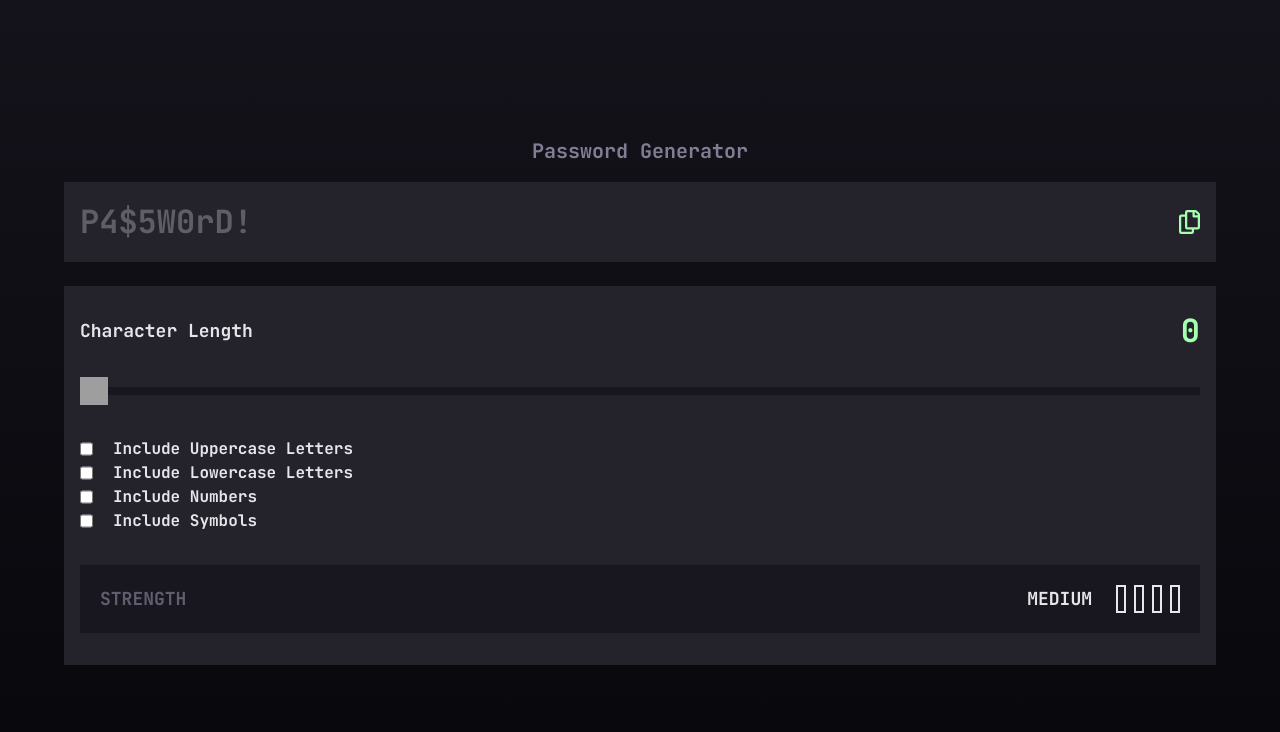
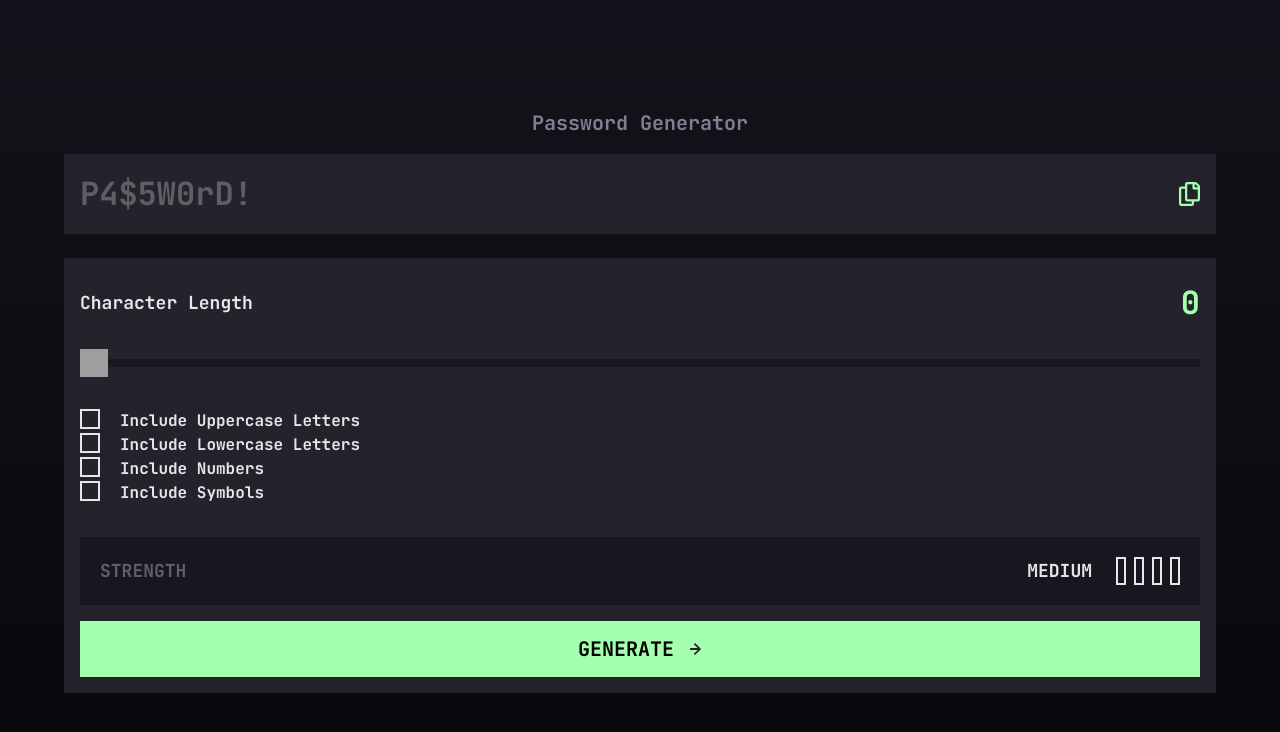
Before and after one commit to BYCODDE/React-Ts-Tw--password-generator-app, a React (Vite) app: page / in a window 1280 px wide. Shown: the top 732 px of the page. Built offline with nearby package versions, Linux system fonts and the light colour scheme.

Commit message:
new commit!

```diff
--- a/src/App.css
+++ b/src/App.css
@@ -14,3 +14,16 @@ input[type="range"]::-webkit-slider-thumb {
   appearance: none;
   background: var(--Very-Dark-Grey, #18171f);
 }
+
+/* input[type="checkbox"] {
+  appearance: none;
+  width: 20px;
+  height: 20px;
+  border: 2px solid var(--Almost-White, #e6e5ea);
+  cursor: pointer;
+} */
+
+input[type="checkbox"]:checked {
+  background: var(--Neon-Green, #a4ffaf);
+  border: 2px solid var(--Neon-Green, #a4ffaf);
+}
--- a/src/components/Main/Main.tsx
+++ b/src/components/Main/Main.tsx
@@ -1,6 +1,6 @@
 /* eslint-disable @typescript-eslint/no-explicit-any */
 import { ChangeEvent, useState } from "react";
-
+import arrow from "/images/icon-arrow-right.svg";
 export default function Main() {
   const [value, setValue] = useState(0);
 
@@ -8,7 +8,7 @@ export default function Main() {
     setValue(parseInt(event.target.value));
   };
   return (
-    <main className="pt-[21px] pr-[16px] pb-[16px] pl-[16px] w-[100%] max-h-[423px] bg-background3 mt-[24px]">
+    <main className="pt-[21px] pr-[16px] pb-[16px] pl-[16px] w-[100%] max-h-[100%] bg-background3 mt-[24px]">
       <section className="flex justify-between items-center">
         <h3 className="text-[18px] text-customColor3"> Character Length</h3>
         <h3 className="text-[32px] text-customColor4">{value}</h3>
@@ -27,28 +27,48 @@ export default function Main() {
       </section>
       <section className="flex flex-col">
         <label className="flex gap-[20px] text-customColor3">
-          <input type="checkbox" name="Include Uppercase Letters" id="" />{" "}
+          <input
+            className="   w-5 h-5 border-2 border-almost-white cursor-pointer appearance-none"
+            type="checkbox"
+            name="Include Uppercase Letters"
+            id=""
+          />{" "}
           Include Uppercase Letters
         </label>
         <label
           className="flex gap-[20px] text-customColor3"
           htmlFor="Include Lowercase Letters"
         >
-          <input type="checkbox" name="Include Lowercase Letters" id="" />{" "}
+          <input
+            className="w-5 h-5 border-2 border-almost-white cursor-pointer appearance-none"
+            type="checkbox"
+            name="Include Lowercase Letters"
+            id=""
+          />{" "}
           Include Lowercase Letters
         </label>
         <label
           className="flex gap-[20px] text-customColor3"
           htmlFor="Include Numbers"
         >
-          <input type="checkbox" name="Include Numbers" id="" />
+          <input
+            className="w-5 h-5 border-2 border-almost-white cursor-pointer appearance-none"
+            type="checkbox"
+            name="Include Numbers"
+            id=""
+          />
           Include Numbers
         </label>
         <label
           className="flex gap-[20px] text-customColor3"
           htmlFor="Include Symbols"
         >
-          <input type="checkbox" name="Include Symbols" id="" />
+          <input
+            className="w-5 h-5 border-2 border-almost-white cursor-pointer appearance-none "
+            type="checkbox"
+            name="Include Symbols"
+            id=""
+          />
           Include Symbols
         </label>
       </section>
@@ -65,9 +85,16 @@ export default function Main() {
             <div className="w-[10px] h-[28px] border-2 border-solid border-Almost-White dark:border-E6E5EA"></div>
           </div>
         </div>
-        {/* <button className="" type="button">
+      </section>
+      <section className="flex justify-between items-center">
+        {" "}
+        <button
+          className="bg-customColor4 flex justify-center items-center w-[100%] h-[56px] text-[20px] gap-[16px]"
+          type="button"
+        >
           GENERATE
-        </button> */}
+          <img src={arrow} alt="arrow" />
+        </button>
       </section>
     </main>
   );
```
